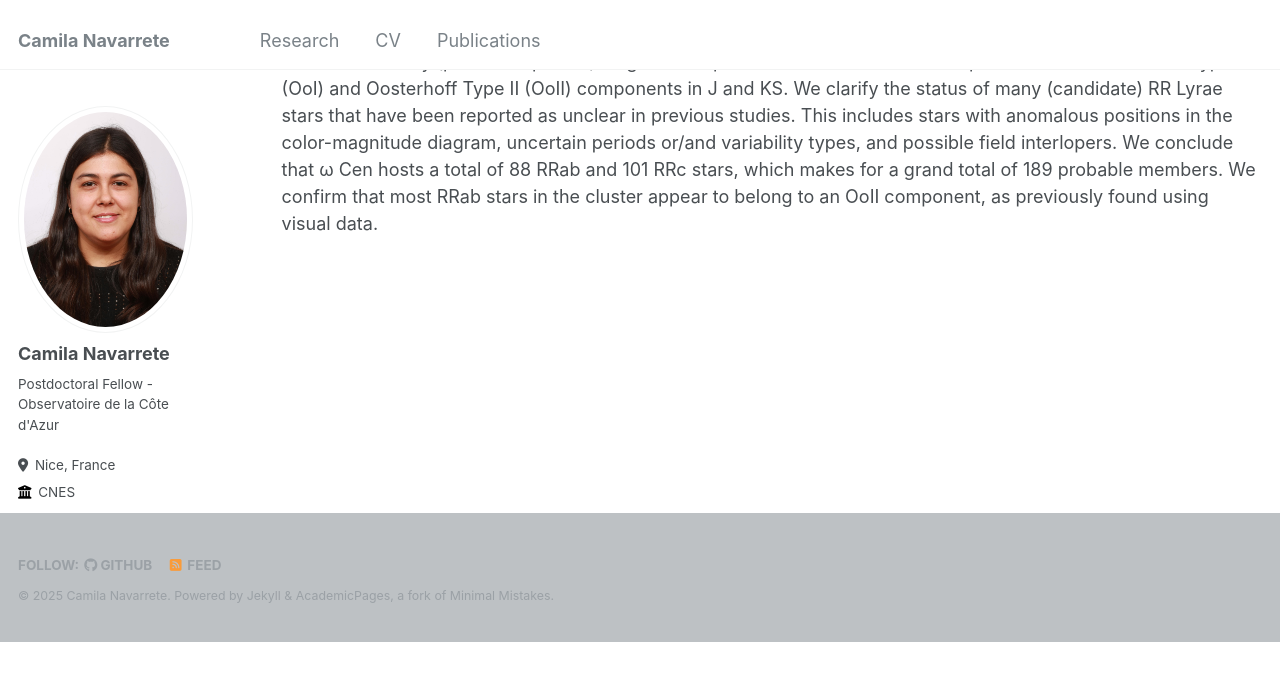
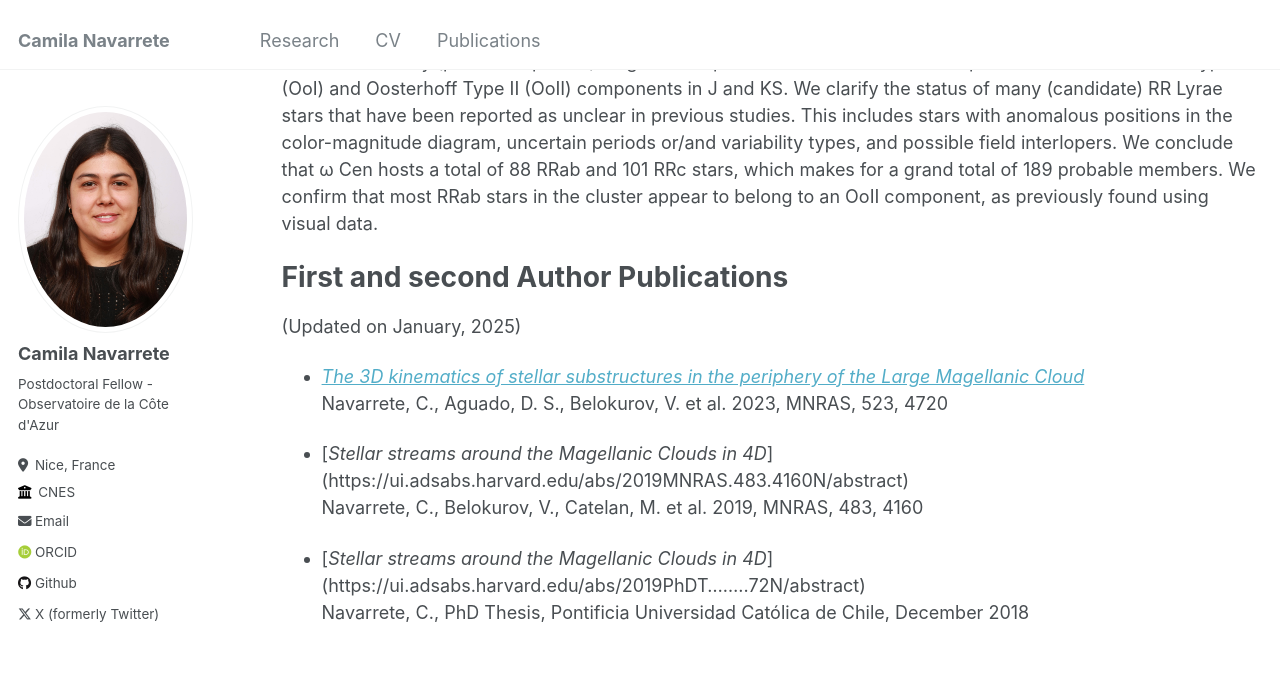
Before and after one commit to cnavarretes/cnavarretes.github.io, a Jekyll site: the page built from _pages/publications.md, in a window 1280 px wide and 900 px high, scrolled down 3574 px. Shown: the top 681 px of the window. Built offline with Jekyll 4.4.1, drawn with Linux system fonts in a browser that asks for light colours; some web fonts are replaced; before the commit the page ends 4215 px from its top, so only the background shows below that.

Commit message:
Update publications.md

```diff
--- a/_pages/publications.md
+++ b/_pages/publications.md
@@ -13,3 +13,19 @@ You can find all my publications on <u><a href="https://ui.adsabs.harvard.edu/se
 {% for post in site.publications reversed %}
   {% include archive-single.html %}
 {% endfor %}
+
+First and second Author Publications
+=========================
+
+(Updated on January, 2025)
+
+* [*The 3D kinematics of stellar substructures in the periphery of the Large Magellanic Cloud*](https://ui.adsabs.harvard.edu/abs/2023MNRAS.523.4720N/abstract)
+<br>Navarrete, C., Aguado, D. S., Belokurov, V. et al. 2023, MNRAS, 523, 4720
+
+* [*Stellar streams around the Magellanic Clouds in 4D*]
+(https://ui.adsabs.harvard.edu/abs/2019MNRAS.483.4160N/abstract)
+<br>Navarrete, C., Belokurov, V., Catelan, M. et al. 2019, MNRAS, 483, 4160
+
+* [*Stellar streams around the Magellanic Clouds in 4D*]
+(https://ui.adsabs.harvard.edu/abs/2019PhDT........72N/abstract)
+<br>Navarrete, C., PhD Thesis, Pontificia Universidad Católica de Chile, December 2018
```
